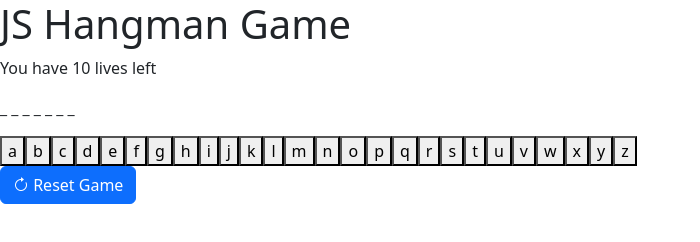
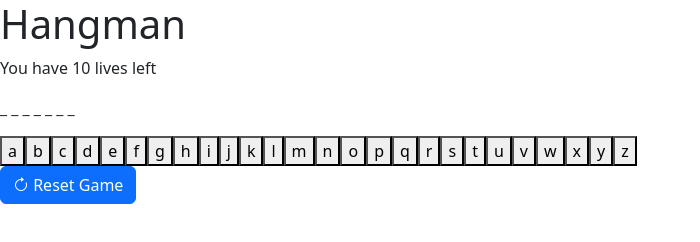
Before and after one commit to dayna-schlenk/js-hangman, a plain HTML site: page index.html in a window 1280 px wide. Shown: the whole page, without its empty margins (0-700 px from the left). Drawn offline with nearby package versions, Linux system fonts and the light colour scheme.

Commit message:
Update wording for h1

```diff
--- a/index.html
+++ b/index.html
@@ -12,7 +12,7 @@
     <link rel="stylesheet" href="styles.css">
 </head>
 <body>
-    <h1>JS Hangman Game</h1>
+    <h1>Hangman</h1>
 
     <div class="lives-left-section">
         <p class="game-status">You have <span class="life-span">10</span> lives left</p>
```
